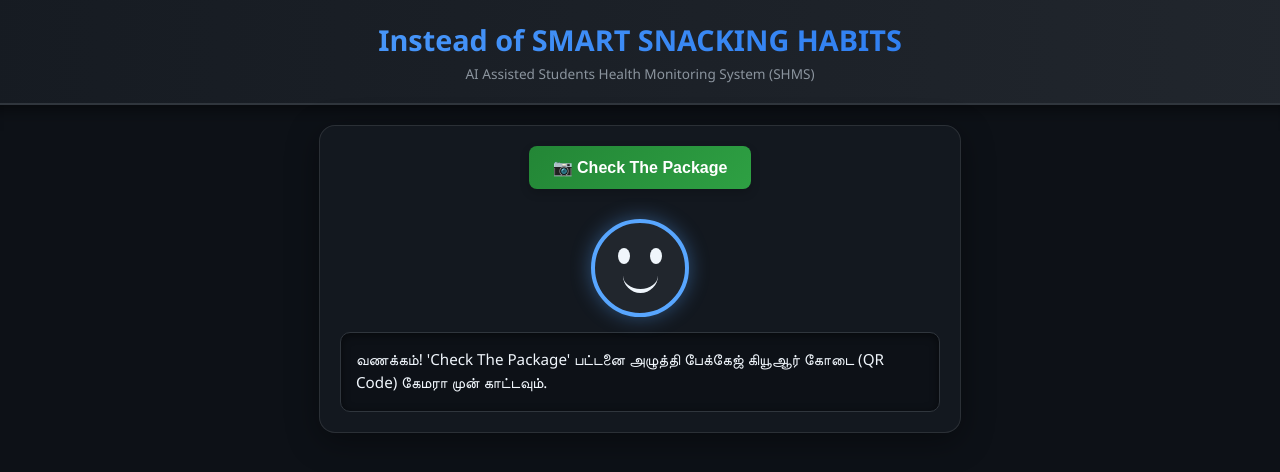
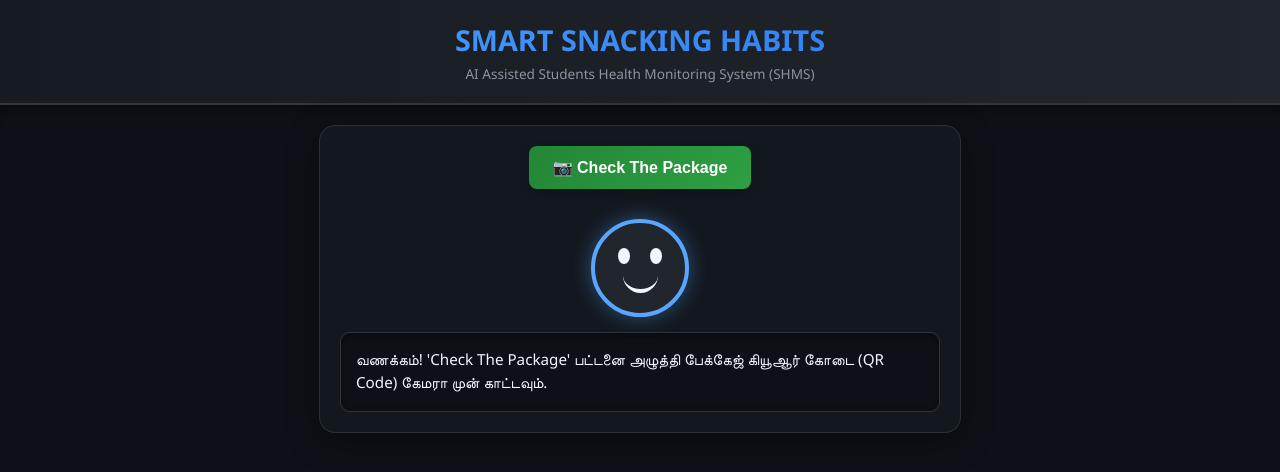
Before and after one commit to ezhilarasangaming321-wq/Health.AI, a plain HTML site: page index.html in a window 1280 px wide. Drawn offline with Linux system fonts and the light colour scheme.

Commit message:
Update index.html

```diff
--- a/index.html
+++ b/index.html
@@ -201,7 +201,7 @@
 <body>
 
     <header>
-        <h1>Instead of SMART SNACKING HABITS</h1>
+        <h1>SMART SNACKING HABITS</h1>
         <p style="margin:5px 0 0; font-size:0.85rem; color:#8b949e;">     AI Assisted Students Health Monitoring System (SHMS)</p>
     </header>
 
```
